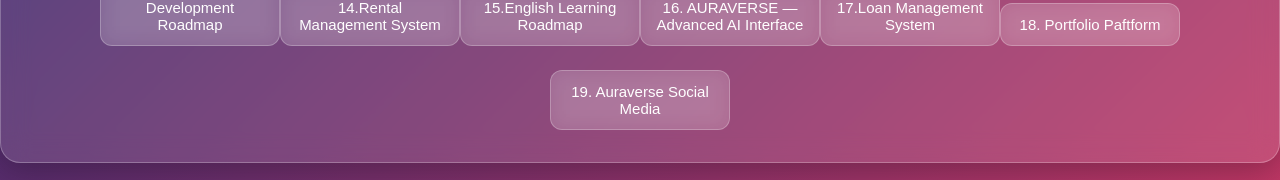
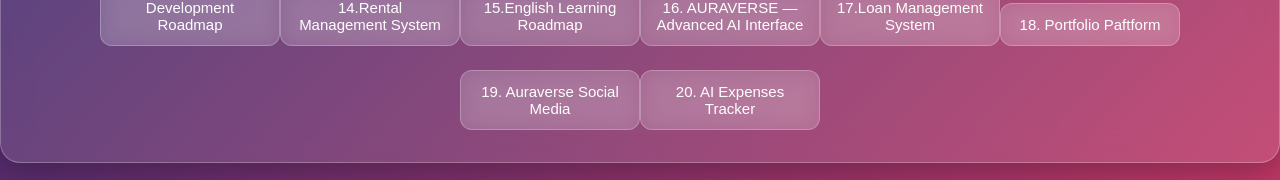
Before and after one commit to kumarayshu852/deploymern, a React (Create React App) app in the folder frontend/: page /home in a window 1280 px wide. Shown: the part 552-732 px from the top of the page. Built offline with nearby package versions, Linux system fonts and the light colour scheme; no server answers; sample sign-in values are in the browser's storage.

Commit message:
Add link and button for AI Expenses Tracker
new updated

```diff
--- a/frontend/src/pages/Home.js
+++ b/frontend/src/pages/Home.js
@@ -124,6 +124,9 @@
                      <Link to="https://auraverse-social-media-sp4x.vercel.app/">
                     <button className="ko">19. Auraverse Social Media</button>
                 </Link>
+                     <Link to="https://ai-expense-tracker-ofaw.vercel.app/">
+                    <button className="ko">20. AI Expenses Tracker</button>
+                </Link>
         </div>
 
 
```
